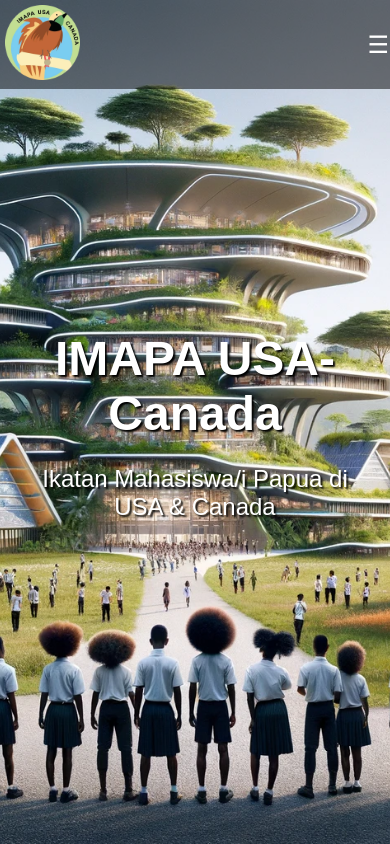
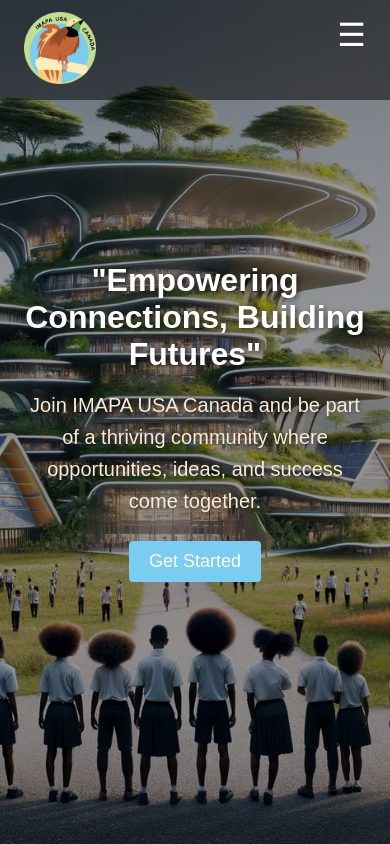
Before and after one commit to ImapaUSACanada/imapausacanada-website, a React (Create React App) app: page / in a window 390 px wide. Built offline with nearby package versions, Linux system fonts and the light colour scheme.

Commit message:
Update Landing & Navbar - Fixed navbar links on mobile view. - Adjusted brightness for the background. - Adjusted headers sizes.

```diff
--- a/src/components/Navbar.js
+++ b/src/components/Navbar.js
@@ -1,20 +1,40 @@
-import React from 'react';
+import React, { useState } from 'react';
 import styles from './Navbar.module.css';
 
 function Navbar() {
+    const [menuOpen, setMenuOpen] = useState(false);
+
+    const toggleMenu = () => {
+        setMenuOpen(!menuOpen);
+    };
+
     return (
         <nav className={styles.navbar}>
             <div className={styles.logo}>
-                <a href="/">
-                    <img src="/logo.webp" alt="IMAPA USA-Canada Logo" />
+                <a href='/'>
+                    <img src='/logo.webp' alt='IMAPA USA-Canada Logo' />
                 </a>
             </div>
-            <ul className={styles.navLinks}>
-                <li><a href="#about">About</a></li>
-                <li><a href="#contact">Contact</a></li>
-                <li><a href="#departments">Departments</a></li>
+            <ul className={`${styles.navLinks} ${menuOpen ? styles.show : ''}`}>
+                <li>
+                    <a href='#about' onClick={() => setMenuOpen(false)}>
+                        About
+                    </a>
+                </li>
+                <li>
+                    <a href='#contact' onClick={() => setMenuOpen(false)}>
+                        Contact
+                    </a>
+                </li>
+                <li>
+                    <a href='#departments' onClick={() => setMenuOpen(false)}>
+                        Departments
+                    </a>
+                </li>
             </ul>
-            <button className={styles.menuButton}>☰</button>
+            <button className={styles.menuButton} onClick={toggleMenu}>
+                {menuOpen ? '✖' : '☰'}
+            </button>
         </nav>
     );
 }
--- a/src/components/Navbar.module.css
+++ b/src/components/Navbar.module.css
@@ -3,19 +3,16 @@
     display: flex;
     justify-content: space-between;
     align-items: center;
-    padding: 5px;
     background-color: rgba(0, 0, 0, 0.5);
-    color: white;
     position: fixed;
-    top: 0;
-    left: 0;
     width: 100%;
-    z-index: 2;
+    z-index: 3; /* Increased z-index to keep it above other elements */
+    padding: 0.75rem 1.5rem;
 }
 
 /* Logo styling */
 .logo img {
-    height: 75px;
+    height: 4.5rem;
     cursor: pointer;
 }
 
@@ -23,8 +20,7 @@
 .navLinks {
     list-style: none;
     display: flex;
-    gap: 20px;
-    padding-right: 25px;
+    gap: 1.25rem;
 }
 
 .navLinks li {
@@ -34,7 +30,7 @@
 .navLinks a {
     text-decoration: none;
     color: white;
-    font-size: 20px;
+    font-size: 1.5rem;
     transition: color 0.3s ease;
 }
 
@@ -47,30 +43,46 @@
     display: none;
     background: none;
     border: none;
-    font-size: 24px;
+    font-size: 2rem; /* Made it bigger */
     color: white;
     cursor: pointer;
+    z-index: 4; /* Ensures the button is above everything */
 }
 
-/* Mobile styles */
+/* Full-screen mobile menu */
 @media (max-width: 768px) {
     .navLinks {
         display: none;
         flex-direction: column;
-        background-color: #333;
-        position: absolute;
-        top: 60px;
-        right: 0;
+        background-color: rgba(
+            0,
+            0,
+            0,
+            0.9
+        ); /* Darker background for better visibility */
+        position: fixed;
+        top: 0;
+        left: 0;
         width: 100%;
-        padding: 10px 0;
-        text-align: center;
+        height: 100vh; /* Full-screen menu */
+        justify-content: center;
+        align-items: center;
+        z-index: 3;
     }
 
     .navLinks.show {
         display: flex;
     }
 
+    .navLinks a {
+        font-size: 2rem; /* Increased size for easier clicking */
+        padding: 1rem;
+    }
+
     .menuButton {
         display: block;
+        position: fixed;
+        top: 1rem;
+        right: 1.5rem;
     }
 }
--- a/src/index.css
+++ b/src/index.css
@@ -1,65 +1,92 @@
-/* Global Styles */
-body {
-  margin: 0;
-  padding: 0;
-  font-family: "Poppins", Arial, sans-serif;
-  background: url('../public/landingImg.webp') no-repeat center center/cover;
-  color: rgba(0, 0, 0, 0.7);
-  width: 100%;
-  height: 100vh;
-  overflow-x: hidden;
+/* Reset Styles */
+* {
+    margin: 0;
+    padding: 0;
+    box-sizing: border-box;
+    font-family: 'Arial', sans-serif;
 }
 
-/* Hero Section */
-.hero {
-  position: relative;
-  height: 100vh;
-  display: flex;
-  flex-direction: column;
-  align-items: center;
-  justify-content: center;
-  text-align: center;
-  padding: 70px 20px 0;
+/* Global Typography */
+h1,
+h2,
+h3,
+h4,
+h5,
+h6 {
+    font-weight: bold;
 }
 
-.hero::before {
-  content: "";
-  position: absolute;
-  top: 0;
-  left: 0;
-  width: 100%;
-  height: 100vh;
-  background: rgba(0, 0, 0, 0.5);
-  z-index: 1;
+h1 {
+    font-size: 3rem;
+}
+h2 {
+    font-size: 2.5rem;
+}
+h3 {
+    font-size: 2rem;
+}
+h4 {
+    font-size: 1.75rem;
+}
+h5 {
+    font-size: 1.5rem;
+}
+h6 {
+    font-size: 1.25rem;
 }
 
-.hero-text {
-  position: relative;
-  z-index: 2;
-  color: white;
+p {
+    font-size: 1rem;
+    line-height: 1.6;
+    color: #333;
 }
 
-.hero-text h1 {
-  font-size: 52px;
-  margin: 0;
-  font-weight: 700;
-  text-shadow: 2px 2px 6px rgba(0, 0, 0, 0.3);
+ul,
+ol {
+    padding-left: 20px;
 }
 
-.hero-text p {
-  font-size: 22px;
-  max-width: 600px;
-  margin-top: 10px;
-  opacity: 0.9;
+li {
+    margin-bottom: 8px;
 }
 
-/* Responsive Design */
+/* Public Button Styles */
+button {
+    cursor: pointer;
+    transition: background 0.3s ease-in-out;
+}
+
+button:hover {
+    opacity: 0.9;
+}
+
+/* Responsive Typography */
 @media (max-width: 768px) {
-  .hero-text h1 {
-    font-size: 40px;
-  }
+    h1 {
+        font-size: 2.5rem;
+    }
+    h2 {
+        font-size: 2rem;
+    }
+    h3 {
+        font-size: 1.75rem;
+    }
+    p {
+        font-size: 0.95rem;
+    }
+}
 
-  .hero-text p {
-    font-size: 18px;
-  }
+@media (max-width: 480px) {
+    h1 {
+        font-size: 2rem;
+    }
+    h2 {
+        font-size: 1.75rem;
+    }
+    h3 {
+        font-size: 1.5rem;
+    }
+    p {
+        font-size: 0.9rem;
+    }
 }
--- a/src/pages/LandingPage.js
+++ b/src/pages/LandingPage.js
@@ -1,19 +1,20 @@
 import styles from './LandingPage.module.css';
-
 
 function LandingPage() {
     return (
         <div className={styles.landingContainer}>
+            <div className={styles.backgroundImage}></div>
             <div className={styles.overlay}></div>
 
             <div className={styles.contentBox}>
                 <h1 className={styles.title}>
-                    IMAPA USA-Canada
+                    "Empowering Connections, Building Futures"
                 </h1>
                 <p className={styles.subtitle}>
-                    Ikatan Mahasiswa/i Papua di USA & Canada
+                    Join IMAPA USA Canada and be part of a thriving community
+                    where opportunities, ideas, and success come together.
                 </p>
-
+                <button className={styles.button}>Get Started</button>
             </div>
         </div>
     );
--- a/src/pages/LandingPage.module.css
+++ b/src/pages/LandingPage.module.css
@@ -1,34 +1,67 @@
-/* Container for the landing page */
 .landingContainer {
-    position: relative;
-    width: 100%;
     height: 100vh;
     display: flex;
+    flex-direction: column;
     align-items: center;
     justify-content: center;
     text-align: center;
+    position: relative;
     overflow: hidden;
 }
 
-/* Content box for text */
+.backgroundImage {
+    position: absolute;
+    top: 0;
+    left: 0;
+    width: 100%;
+    height: 100%;
+    background-image: url('/public/landingImg.webp');
+    background-size: cover;
+    background-position: center;
+    filter: brightness(75%);
+}
+
+.overlay {
+    position: absolute;
+    top: 0;
+    left: 0;
+    width: 100%;
+    height: 100%;
+    background-color: rgba(0, 0, 0, 0.2);
+}
+
 .contentBox {
     position: relative;
     color: white;
-    padding: 20px;
-    z-index: 2;
-    text-shadow: 2px 2px 2px rgba(0, 0, 0, 5); /* Glow effect for readability */
+    padding: 0 1.5rem;
+    display: flex;
+    flex-direction: column;
+    align-items: center;
 }
 
-
-/* Title Styling */
 .title {
-    font-size: 48px;
-    font-weight: bold;
-    margin-bottom: 10px;
+    text-shadow: 0.125rem 0.125rem 0.3125rem rgba(0, 0, 0, 0.5);
 }
 
-/* Subtitle Styling */
 .subtitle {
-    font-size: 24px;
-    font-weight: 300;
+    margin-top: 1rem;
+    max-width: 37.5rem;
+    text-shadow: 0.0625rem 0.0625rem 0.25rem rgba(0, 0, 0, 0.5);
+    color: antiquewhite;
+    font-size: 1.25rem;
 }
+
+.button {
+    margin-top: 1.5rem;
+    background-color: #7acdf0;
+    padding: 0.625rem 1.25rem;
+    font-size: 1.125rem;
+    border: none;
+    color: white;
+    cursor: pointer;
+    border-radius: 0.25rem;
+}
+
+.button:hover {
+    background-color: #5cbce4;
+}
```
Also changed, not shown: src/pages/LoginPage.js (added).
